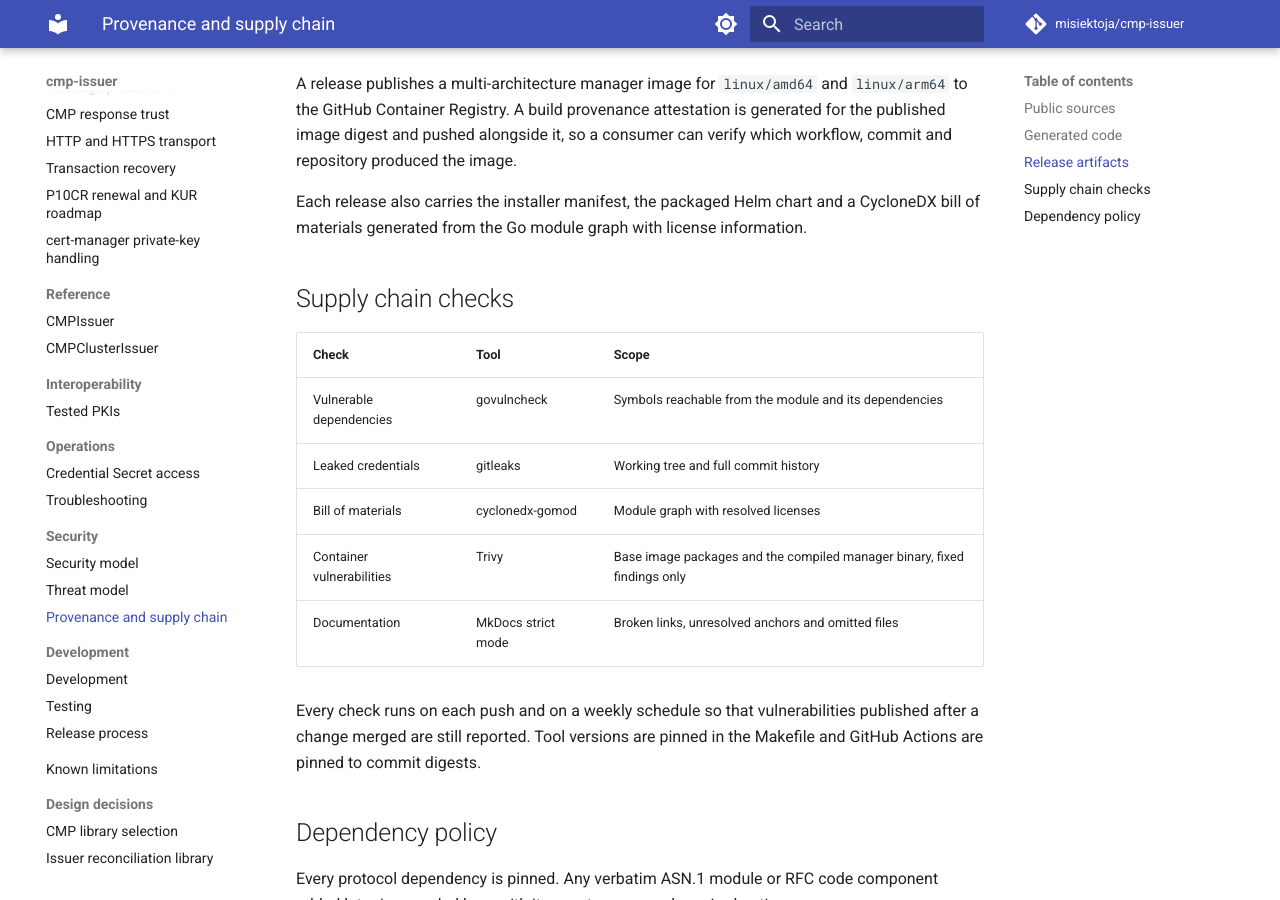
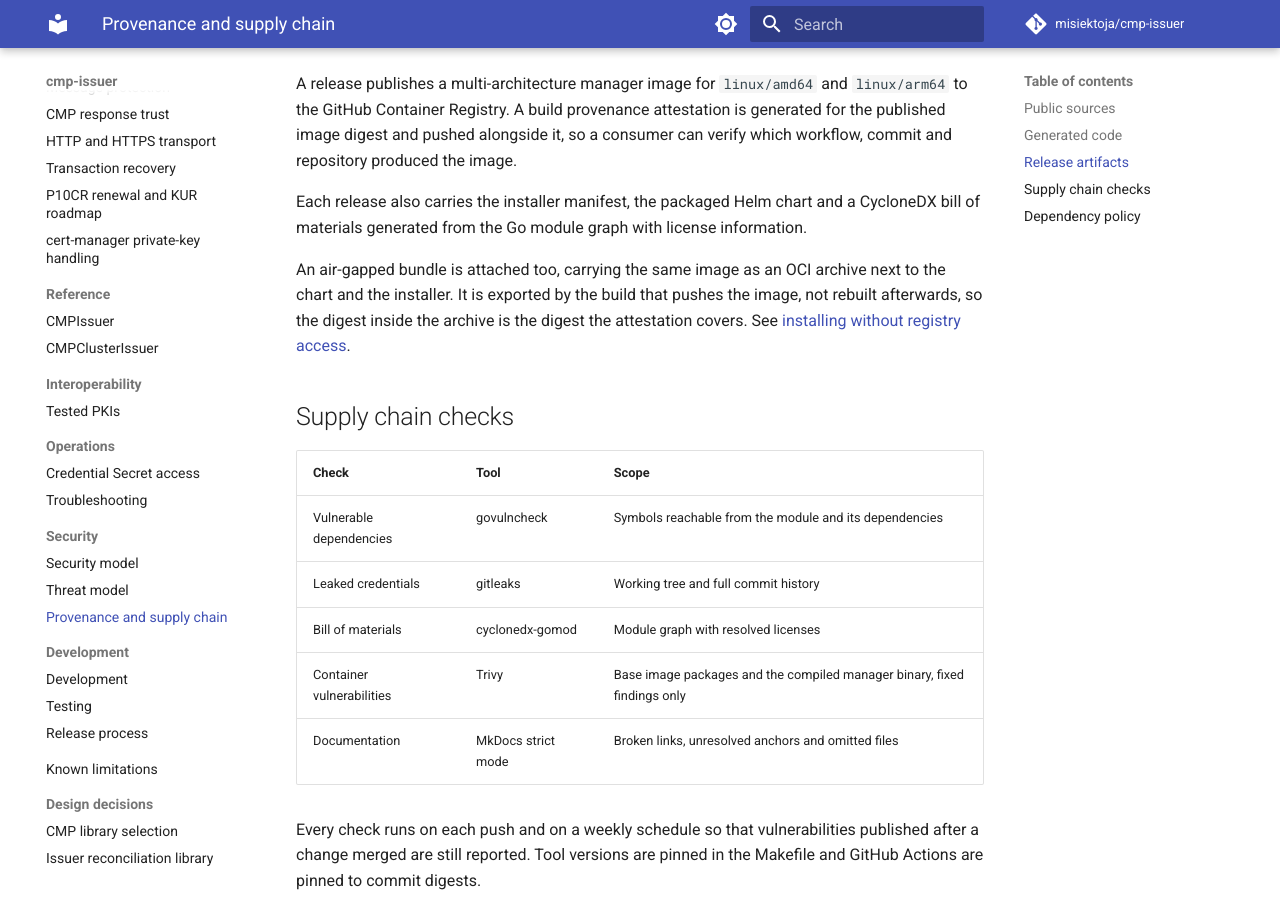
Before and after one commit to misiektoja/cmp-issuer, an MkDocs documentation site: the page built from docs/provenance.md, in a window 1280 px wide and 900 px high, scrolled down 1322 px. Built offline with MkDocs 1.6.1 and Material for MkDocs 9.7.7, drawn with Linux system fonts in a browser that asks for light colours; comment, search, counter and statistics services are not loaded.

Commit message:
docs: record that the bundled image is the published one

```diff
--- a/docs/provenance.md
+++ b/docs/provenance.md
@@ -29,6 +29,8 @@ A release publishes a multi-architecture manager image for `linux/amd64` and `li
 
 Each release also carries the installer manifest, the packaged Helm chart and a CycloneDX bill of materials generated from the Go module graph with license information.
 
+An air-gapped bundle is attached too, carrying the same image as an OCI archive next to the chart and the installer. It is exported by the build that pushes the image, not rebuilt afterwards, so the digest inside the archive is the digest the attestation covers. See [installing without registry access](installation.md#install-without-registry-access).
+
 ## Supply chain checks
 
 | Check | Tool | Scope |
```
